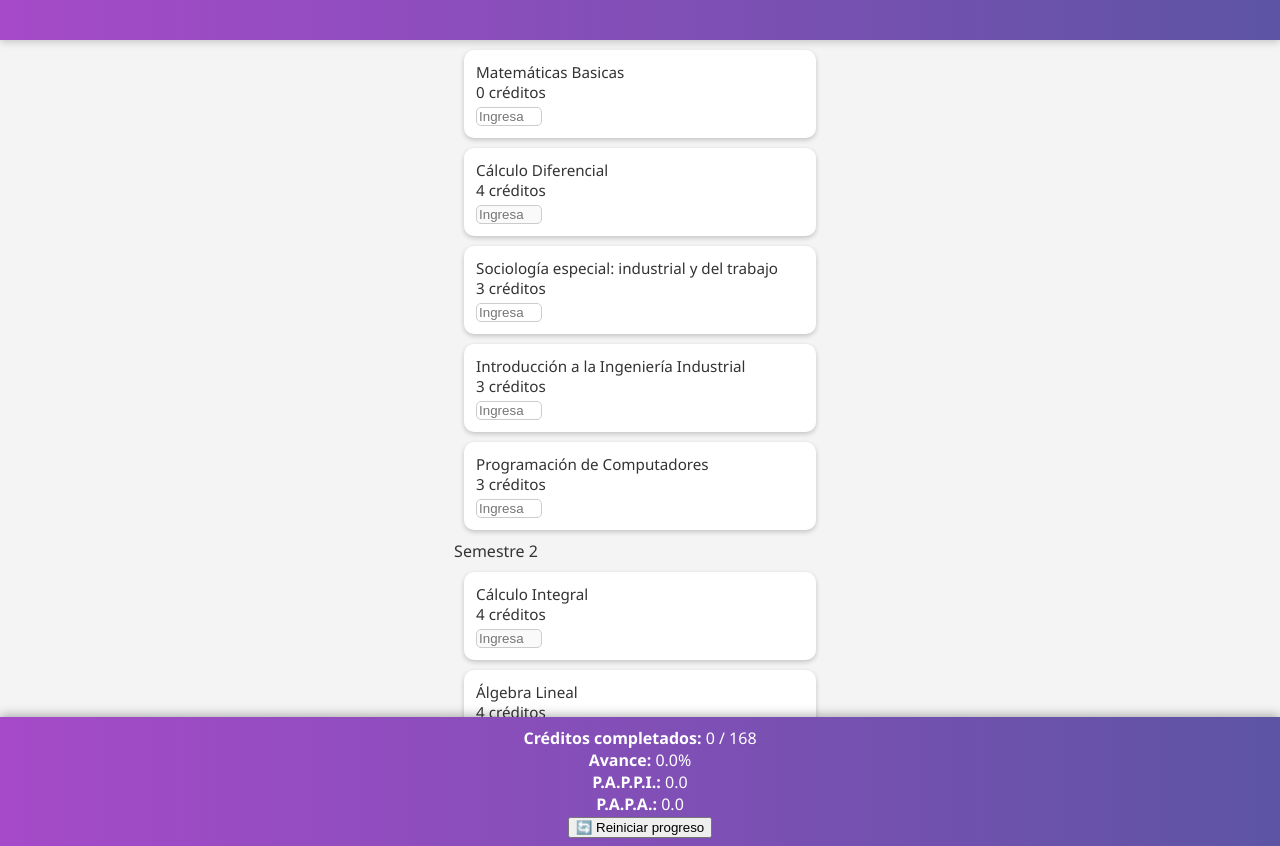
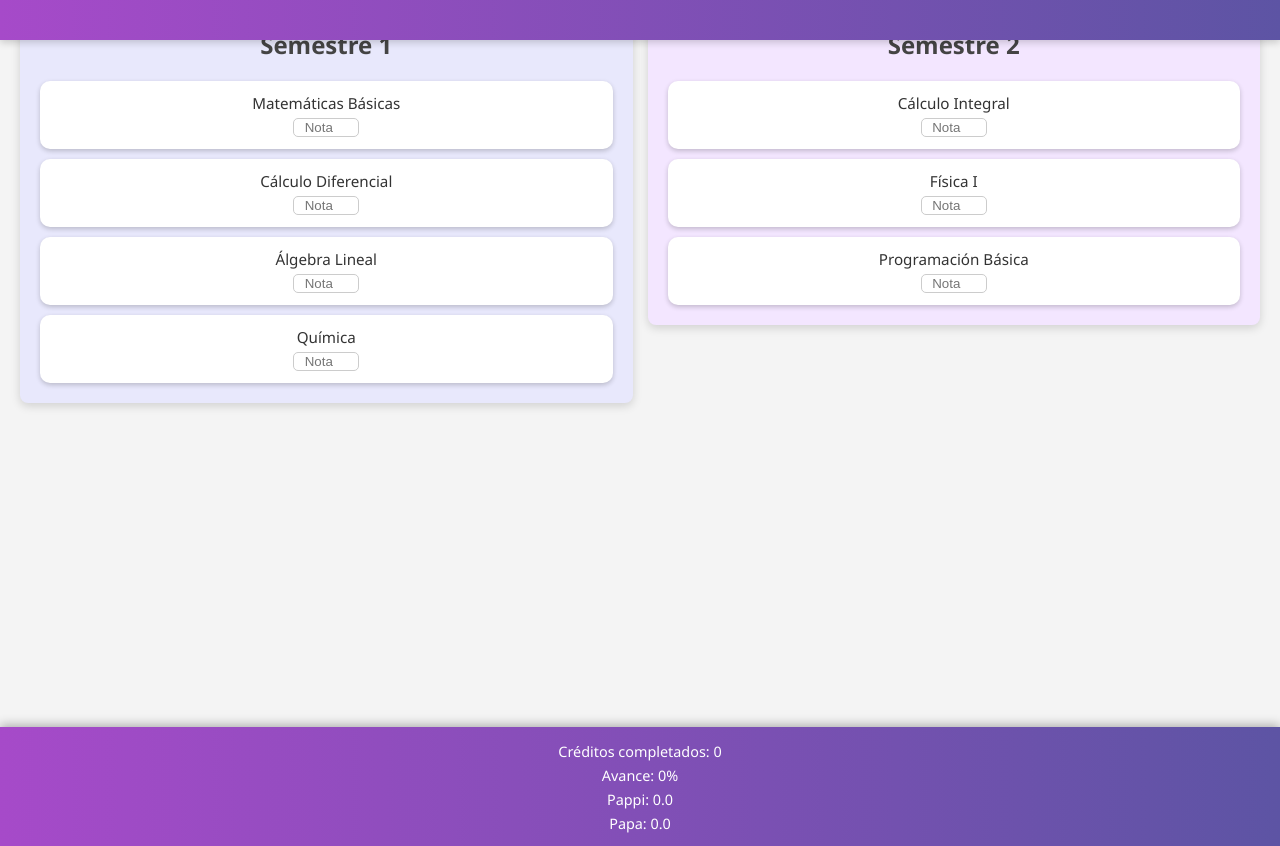
Before and after one commit to Karen123340/Malla-curricular, a plain HTML site: page index.html in a window 1280 px wide. Shown: the part 102-948 px from the top of the page. After the commit the page ends 800 px from the top, so only its background shows below. Drawn offline with Linux system fonts and the light colour scheme.

Commit message:
Update index.html

```diff
--- a/index.html
+++ b/index.html
@@ -1,29 +1,63 @@
 <!DOCTYPE html>
 <html lang="es">
 <head>
-  <meta charset="utf-8" />
-  <meta name="viewport" content="width=device-width, initial-scale=1" />
-  <title>Malla Curricular - Ingeniería Industrial</title>
-  <link rel="stylesheet" href="estilos.css" />
+  <meta charset="UTF-8">
+  <meta name="viewport" content="width=device-width, initial-scale=1.0">
+  <title>Malla Curricular Ingeniería Industrial</title>
+  <link rel="stylesheet" href="estilos.css">
 </head>
 <body>
   <header>
     <h1>Malla Curricular Ingeniería Industrial</h1>
   </header>
 
-  <main id="main">
-    <!-- Contenedor donde se renderizan las filas (un fila = un semestre) -->
-    <div id="malla"></div>
+  <main id="malla">
+    <!-- Cada semestre es una columna vertical -->
+    <div class="semestre" id="sem1">
+      <h2>Semestre 1</h2>
+      <div class="materia" data-nombre="Matemáticas Básicas" data-creditos="0">
+        Matemáticas Básicas<br>
+        <input type="number" step="0.1" min="1.0" max="5.0" placeholder="Nota">
+      </div>
+      <div class="materia" data-nombre="Cálculo Diferencial" data-creditos="3">
+        Cálculo Diferencial<br>
+        <input type="number" step="0.1" min="1.0" max="5.0" placeholder="Nota">
+      </div>
+      <div class="materia" data-nombre="Álgebra Lineal" data-creditos="3">
+        Álgebra Lineal<br>
+        <input type="number" step="0.1" min="1.0" max="5.0" placeholder="Nota">
+      </div>
+      <div class="materia" data-nombre="Química" data-creditos="2">
+        Química<br>
+        <input type="number" step="0.1" min="1.0" max="5.0" placeholder="Nota">
+      </div>
+    </div>
+
+    <div class="semestre" id="sem2">
+      <h2>Semestre 2</h2>
+      <div class="materia" data-nombre="Cálculo Integral" data-creditos="3" data-prerrequisitos="Cálculo Diferencial">
+        Cálculo Integral<br>
+        <input type="number" step="0.1" min="1.0" max="5.0" placeholder="Nota">
+      </div>
+      <div class="materia" data-nombre="Física I" data-creditos="3" data-prerrequisitos="Cálculo Diferencial">
+        Física I<br>
+        <input type="number" step="0.1" min="1.0" max="5.0" placeholder="Nota">
+      </div>
+      <div class="materia" data-nombre="Programación Básica" data-creditos="2">
+        Programación Básica<br>
+        <input type="number" step="0.1" min="1.0" max="5.0" placeholder="Nota">
+      </div>
+    </div>
+
+    <!-- Puedes seguir agregando hasta semestre 10 con el mismo formato -->
   </main>
 
-  <!-- Panel inferior: aparece SOLO cuando llegas al final de la página -->
-  <footer id="panel-final" aria-hidden="true">
-    <div class="panel-inner">
-      <div><strong>Créditos completados:</strong> <span id="creditosCompletados">0</span> / 168</div>
-      <div><strong>Avance:</strong> <span id="porcentajeAvance">0.0</span>%</div>
-      <div><strong>P.A.P.P.I.:</strong> <span id="pappi">0.0</span></div>
-      <div><strong>P.A.P.A.:</strong> <span id="papa">0.0</span></div>
-      <button id="btnReiniciar">🔄 Reiniciar progreso</button>
+  <footer id="panel-inferior">
+    <div class="info">
+      <p>Créditos completados: <span id="creditos">0</span></p>
+      <p>Avance: <span id="avance">0%</span></p>
+      <p>Pappi: <span id="pappi">0.0</span></p>
+      <p>Papa: <span id="papa">0.0</span></p>
     </div>
   </footer>
 
```
